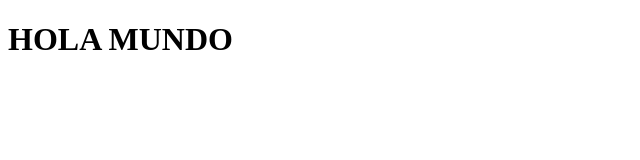
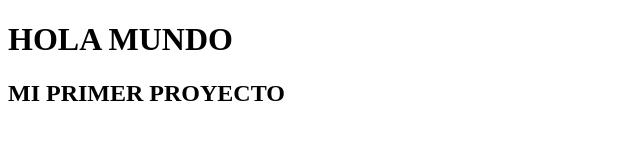
Before and after one commit to drax3l/proyecto_DW, a plain HTML site: page index.html in a window 1280 px wide. Shown: the whole page, without its empty margins (0-640 px from the left). Drawn offline with Linux system fonts and the light colour scheme.

Commit message:
realizar commit 2

```diff
--- a/index.html
+++ b/index.html
@@ -7,6 +7,7 @@
 </head>
 <body>
     <h1>HOLA MUNDO</h1>
+    <h2>MI PRIMER PROYECTO</h2>
 
 </body>
 </html>
```
